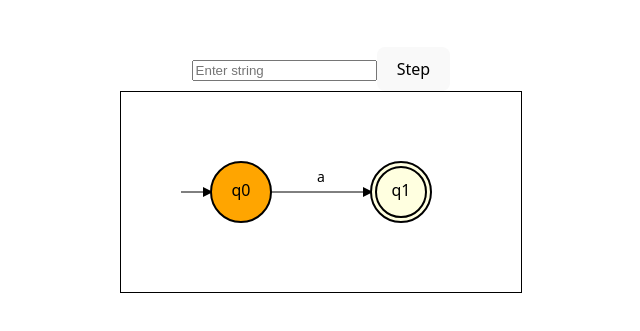
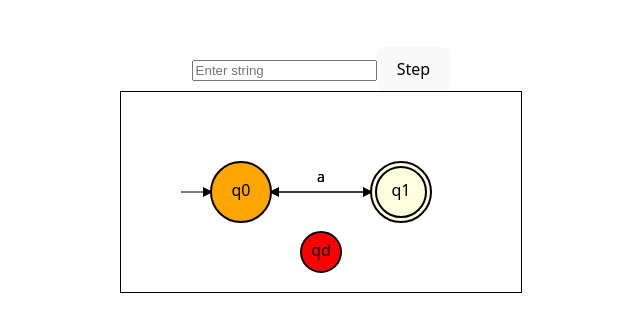
Before and after one commit to Sran012/state-machine-lab, a React (Vite) app: page / in a window 1280 px wide. Shown: the part 227-558 px from the top of the page, without its empty margins (319-959 px from the left). Built offline with nearby package versions, Linux system fonts and the light colour scheme.

Commit message:
(feat) : dead state and render circle size based on defined on object not hardcoded

```diff
--- a/src/components/DFACanvas.tsx
+++ b/src/components/DFACanvas.tsx
@@ -27,10 +27,12 @@ function DFACanvas() {
   const states: state = [
     { id: "q0", x: 120, y: 100, color: "lightyellow", radius: 30 },
     { id: "q1", x: 280, y: 100, color: "lightyellow", radius: 30 },
+    { id: "qd", x: 200, y: 160, color: "red", radius: 20 },
   ];
 
   const transitions: Transition[] = [
     { from: "q0", to: "q1", label: "a" },
+    { from: "q1", to: "q0", label: "a" }
   ];
 
   const getState = (id: string) =>
@@ -134,7 +136,7 @@ function DFACanvas() {
           <g key={state.id}
             onClick={() => setCurrentState(state.id)}
             style={{ cursor: "pointer" }}>
-            <circle cx={state.x} cy={state.y} r={30} stroke="black" strokeWidth="2" fill={state.id === CurrentState ? "orange" : state.color} />
+            <circle cx={state.x} cy={state.y} r={state.radius} stroke="black" strokeWidth="2" fill={state.id === CurrentState ? "orange" : state.color} />
             {finalStates.includes(state.id) && (
               <circle
                 cx={state.x}
```
